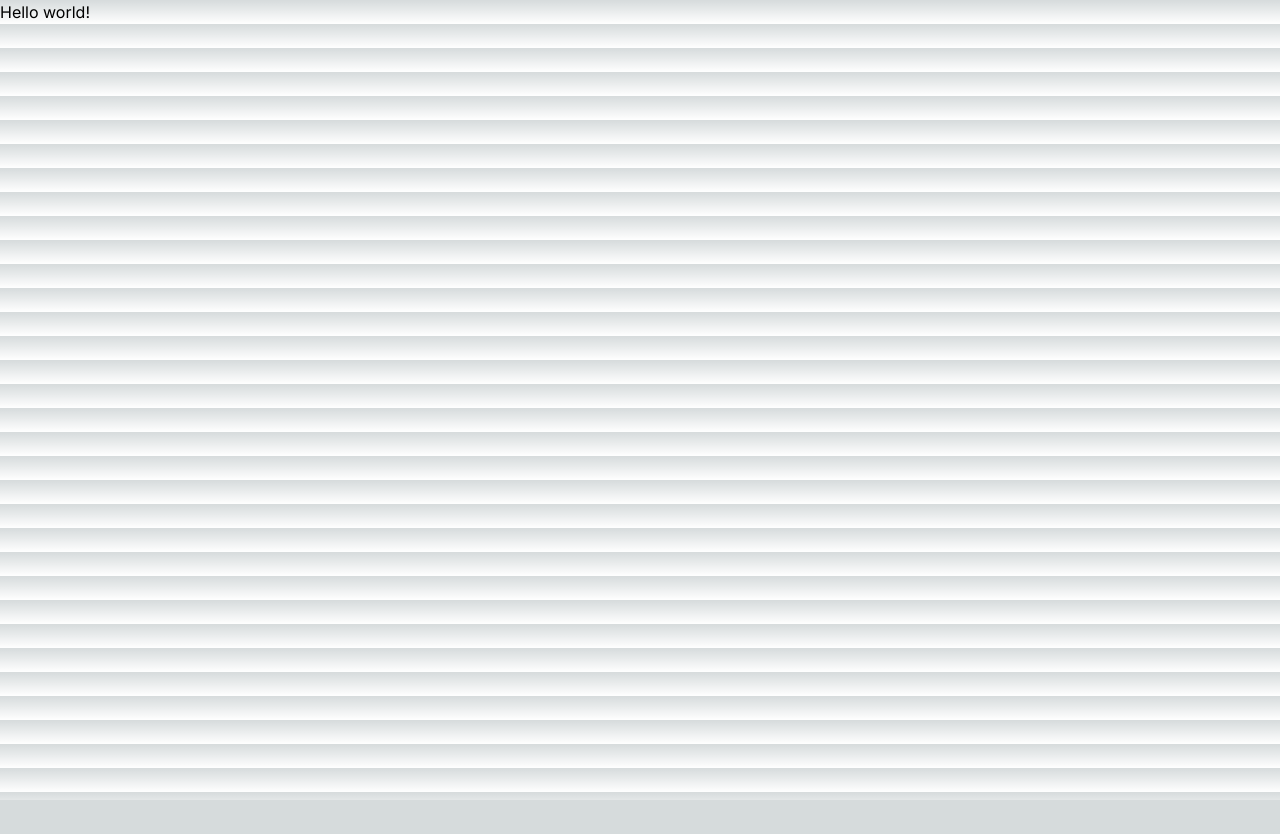
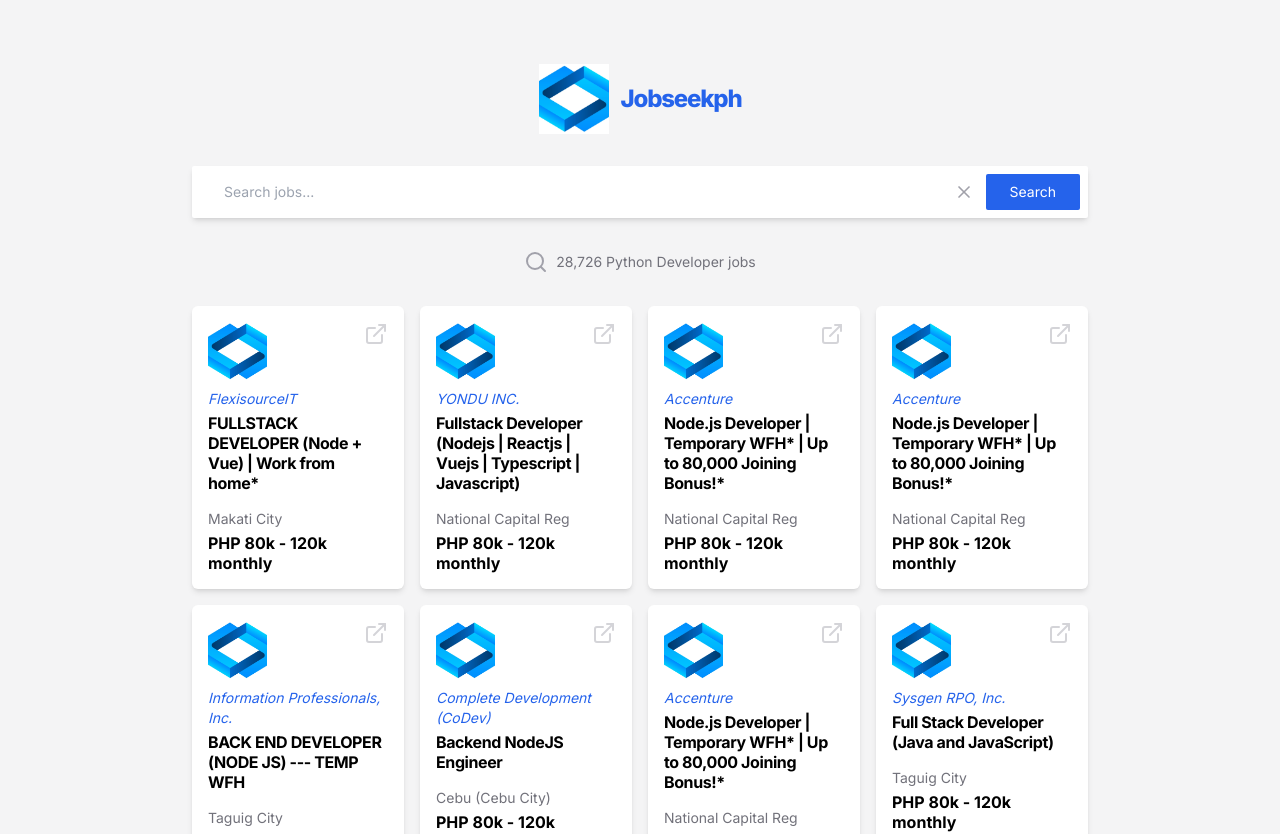
Before and after one commit to loydcose/jobseekph, a Next.js app: page / in a window 1280 px wide. Shown: the top 834 px of the page. Before the commit the page ends 800 px from the top, so only its background shows below. Built offline with nearby package versions, Linux system fonts and the light colour scheme.

Commit message:
add user-interface

```diff
--- /dev/null
+++ b/app/data.ts
@@ -0,0 +1,184 @@
+export const data = [
+  {
+    title: "FULLSTACK DEVELOPER (Node + Vue) | Work from home*",
+    company: "FlexisourceIT",
+    location: "Makati City",
+    image: "/company-logo.png"
+  },
+  {
+    title:
+      "Fullstack Developer (Nodejs | Reactjs | Vuejs | Typescript | Javascript)",
+    company: "YONDU INC.",
+    location: "National Capital Reg",
+    image: "/company-logo.png"
+  },
+  {
+    title: "Node.js Developer | Temporary WFH* | Up to 80,000 Joining Bonus!*",
+    company: "Accenture",
+    location: "National Capital Reg",
+    image: "/company-logo.png"
+  },
+  {
+    title: "Node.js Developer | Temporary WFH* | Up to 80,000 Joining Bonus!*",
+    company: "Accenture",
+    location: "National Capital Reg",
+    image: "/company-logo.png"
+  },
+  {
+    title: "BACK END DEVELOPER (NODE JS) --- TEMP WFH",
+    company: "Information Professionals, Inc.",
+    location: "Taguig City",
+    image: "/company-logo.png"
+  },
+  {
+    title: "Backend NodeJS Engineer",
+    company: "Complete Development (CoDev)",
+    location: "Cebu (Cebu City)",
+    image: "/company-logo.png"
+  },
+  {
+    title: "Node.js Developer | Temporary WFH* | Up to 80,000 Joining Bonus!*",
+    company: "Accenture",
+    location: "National Capital Reg",
+    image: "/company-logo.png"
+  },
+  {
+    title: "Full Stack Developer (Java and JavaScript)",
+    company: "Sysgen RPO, Inc.",
+    location: "Taguig City",
+    image: "/company-logo.png"
+  },
+  {
+    title: "Node.js Developer | Temporary WFH* | Up to 80,000 Joining Bonus!*",
+    company: "Accenture",
+    location: "National Capital Reg",
+    image: "/company-logo.png"
+  },
+  {
+    title:
+      "Back End Developer (NodeJS and TypeScript) | Permanent WFH | Day Shift",
+    company: "Emapta",
+    location: "National Capital Reg",
+    image: "/company-logo.png"
+  },
+  {
+    title: "Full stack Developer(.NET core, NodeJS, Angular)",
+    company: "Encora Management Services Philippines Inc.",
+    location: "Makati City",
+    image: "/company-logo.png"
+  },
+  {
+    title: "Software Engineer/Developer (Hybrid)",
+    company: "YONDU INC.",
+    location: "National Capital Reg",
+    image: "/company-logo.png"
+  },
+  {
+    title: "Node.JS Developer",
+    company: "Collabera Technologies Private Limited Inc.",
+    location: "National Capital Reg",
+    image: "/company-logo.png"
+  },
+  {
+    title: "Node.js Developer | Temporary WFH* | Up to 80,000 Joining Bonus*",
+    company: "Accenture",
+    location: "National Capital Reg",
+    image: "/company-logo.png"
+  },
+  {
+    title: "Full Stack Developer (Java & Javascript)",
+    company: "Sysgen RPO, Inc.",
+    location: "Taguig City",
+    image: "/company-logo.png"
+  },
+  {
+    title: "Senior Full Stack Node Developer",
+    company: "Cloudstaff Philippines Inc.",
+    location: "Pampanga (Others)",
+    image: "/company-logo.png"
+  },
+  {
+    title: "Fullstack Developer (Hybrid Setup)",
+    company: "YONDU INC.",
+    location: "National Capital Reg",
+    image: "/company-logo.png"
+  },
+  {
+    title: "Senior Node.JS Developer",
+    company: "Collabera Technologies Private Limited Inc.",
+    location: "National Capital Reg",
+    image: "/company-logo.png"
+  },
+  {
+    title: "Node.js Developer | Temporary WFH* | Up to 80,000 Joining Bonus!*",
+    company: "Accenture",
+    location: "National Capital Reg",
+    image: "/company-logo.png"
+  },
+  {
+    title: "Senior Developer (Java, PL/SQL, Javascript, NodeJS)",
+    company: "IT Managers Inc.",
+    location: "Taguig City",
+    image: "/company-logo.png"
+  },
+  {
+    title: "IT Developer - WFH",
+    company: "SHORE REMOTE OUTSOURCE INC.",
+    location: "Pampanga (Others)",
+    image: "/company-logo.png"
+  },
+  {
+    title: "Senior Developer",
+    company: "Next BPO Solutions, Inc.",
+    location: "Davao del Sur (Davao City)",
+    image: "/company-logo.png"
+  },
+  {
+    title: "Node.js Developer | Temporary WFH* | Up to 80,000 Joining Bonus!*",
+    company: "Accenture",
+    location: "National Capital Reg",
+    image: "/company-logo.png"
+  },
+  {
+    title: "Node.js Developer | Temporary WFH* | Up to 80,000 Joining Bonus!*",
+    company: "Accenture",
+    location: "National Capital Reg",
+    image: "/company-logo.png"
+  },
+  {
+    title: "Node.js Developer | Temporary WFH* | Up to 80,000 Joining Bonus!*",
+    company: "Accenture",
+    location: "National Capital Reg",
+    image: "/company-logo.png"
+  },
+  {
+    title: "Node.JS Developer",
+    company: "Pointwest",
+    location: "Quezon City",
+    image: "/company-logo.png"
+  },
+  {
+    title: "Node.js Developer | Temporary WFH* | Up to 80,000 Joining Bonus!*",
+    company: "Accenture",
+    location: "National Capital Reg",
+    image: "/company-logo.png"
+  },
+  {
+    title: "Sr back end developer",
+    company: "Nityo Infotech Services Philippines Inc.",
+    location: "Muntinlupa City",
+    image: "/company-logo.png"
+  },
+  {
+    title: "Node.js Developer | Temporary WFH* | Up to 80,000 Joining Bonus!*",
+    company: "Accenture",
+    location: "National Capital Reg",
+    image: "/company-logo.png"
+  },
+  {
+    title: "Node JS Developer",
+    company: "KMC Solutions",
+    location: "Taguig City",
+    image: "/company-logo.png"
+  },
+]
--- a/app/page.tsx
+++ b/app/page.tsx
@@ -1,9 +1,89 @@
-import Image from 'next/image'
+import { Search, ExternalLink, X, SearchX } from "lucide-react"
+import Image from "next/image"
+import { data } from "./data"
+import Link from "next/link"
 
 export default function Home() {
   return (
-    <main className="">
-      <h1>Hello world!</h1>
+    <main className="bg-zinc-100 min-h-screen py-16">
+      <section className="max-w-4xl mx-auto w-11/12">
+        <div className="flex items-center gap-3 w-fit mx-auto mb-8">
+          <div className="w-[70px] h-[70px]">
+            <Image
+              src="/company-logo.png"
+              alt="jobseekph"
+              width={70}
+              height={70}
+              className="h-full w-full object-cover"
+            />
+          </div>
+          <h2 className="font-extrabold tracking-tighter text-2xl text-blue-600">
+            Jobseekph
+          </h2>
+        </div>
+
+        <form className="mx-auto w-full flex items-center gap-2 p-2 focus-within:ring-1 focus-within:ring-blue-600 rounded-sm mb-8 bg-white shadow-md">
+          <input
+            type="text"
+            className="py-2 px-6 text-sm min-w-0 w-full outline-none"
+            placeholder="Search jobs..."
+          />
+          <button
+            type="button"
+            className="p-1 rounded-full hover:bg-zinc-100 text-zinc-400"
+          >
+            <X className="" size={20} />
+          </button>
+          <button
+            type="submit"
+            className="bg-blue-600 px-6 py-2 text-white rounded-sm hover:bg-blue-700 transition-colors text-sm"
+          >
+            Search
+          </button>
+        </form>
+
+        <div className="flex items-center mb-8 gap-2  mx-auto w-fit">
+          <Search className="text-zinc-400" />
+          <p className="text-zinc-500 text-sm">28,726 Python Developer jobs</p>
+        </div>
+
+        <div className="grid grid-cols-[repeat(auto-fit,_minmax(200px,_1fr))] gap-4 mb-8">
+          {data.map((job) => (
+            <Link
+              href=""
+              key={job.title}
+              className="p-4 bg-white rounded-md shadow-md hover:shadow-lg hover:scale-[101%] transition-all group"
+            >
+              <div className="flex items-start justify-between">
+                <div className="w-[59px] h-[59px] mb-2">
+                  <Image
+                    src={job.image}
+                    alt={job.company}
+                    width={59}
+                    height={59}
+                    className="w-full h-full object-cover"
+                  />
+                </div>
+                <div>
+                  <ExternalLink className="text-zinc-300 group-hover:text-blue-600 transition-all" />
+                </div>
+              </div>
+              <p className="text-blue-600 italic mb-1 text-sm">{job.company}</p>
+              <h2 className="mb-4 font-bold tracking-tight leading-5">
+                {job.title}
+              </h2>
+              <p className="mb-1 text-sm text-zinc-500">{job.location}</p>
+              <p className="font-bold leading-5">PHP 80k - 120k monthly</p>
+            </Link>
+          ))}
+        </div>
+
+        <p className="text-zinc-600 text-center">Loading...</p>
+        <div className="flex flex-col justify-center items-center gap-2 w-fit mx-auto">
+          <SearchX className="text-zinc-400"/>
+          <p className="text-zinc-600 text-center">Not found</p>
+        </div>
+      </section>
     </main>
   )
 }
--- a/package.json
+++ b/package.json
@@ -17,6 +17,7 @@
     "cheerio": "^1.0.0-rc.12",
     "eslint": "8.49.0",
     "eslint-config-next": "13.5.1",
+    "lucide-react": "^0.279.0",
     "next": "13.5.1",
     "postcss": "8.4.30",
     "react": "18.2.0",
```
Also changed, not shown: public/company-logo.png (added), 1 other file (tests, documents, lock files or other folders).
